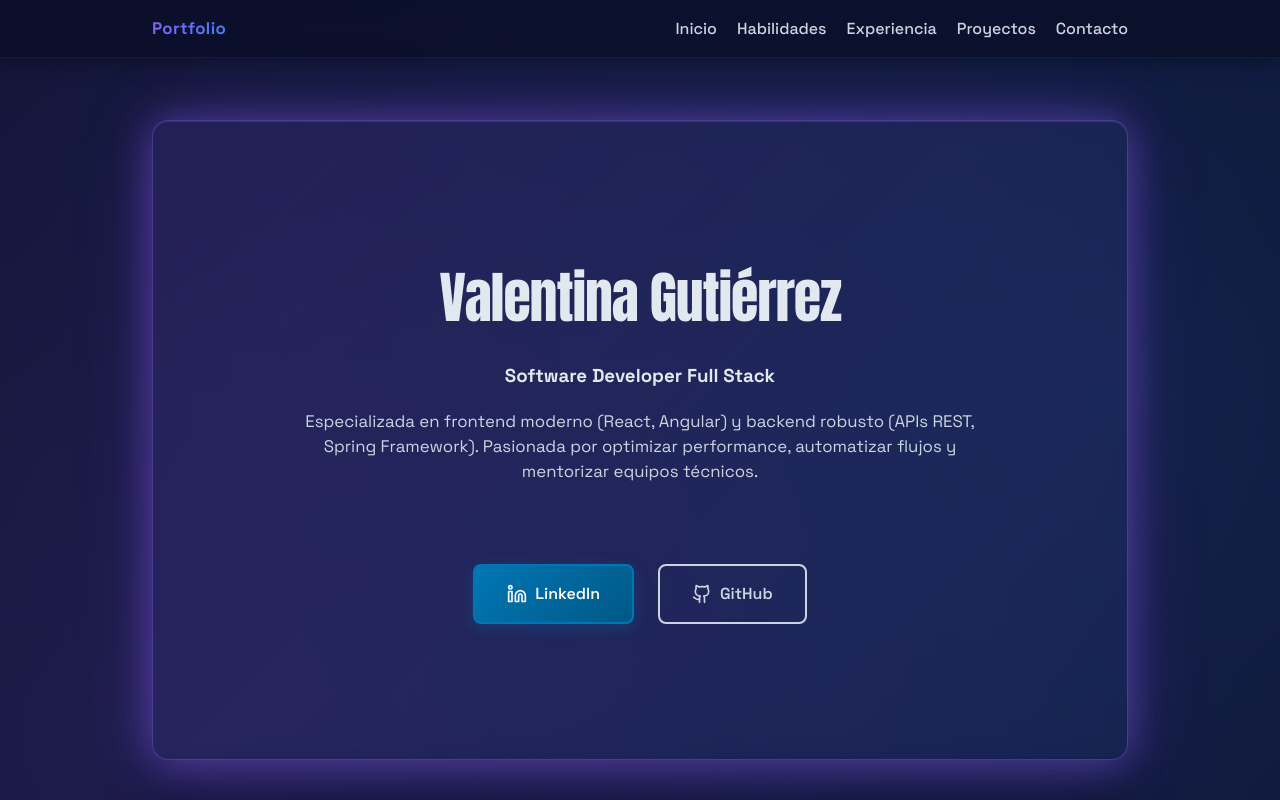
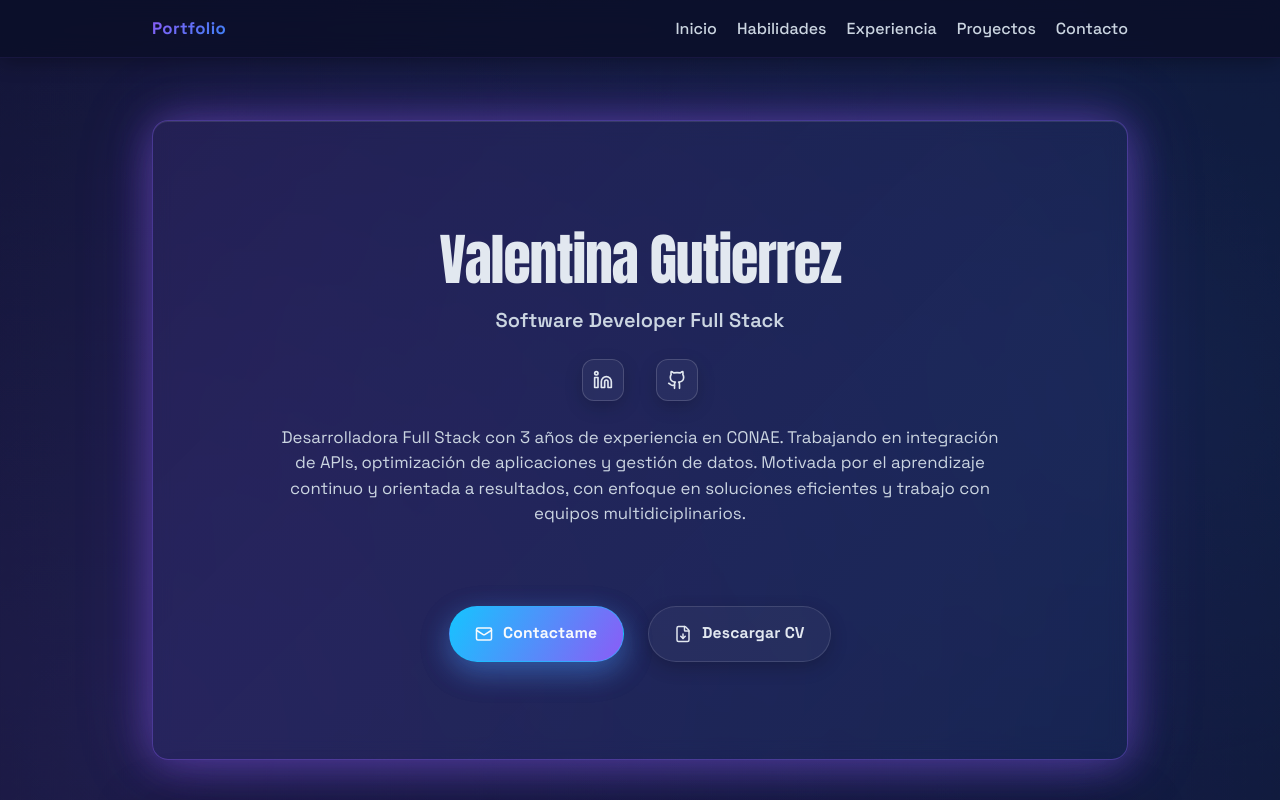
Before and after one commit to vgutierrezz/MyPortfolio, a React (Vite) app: page / in a window 1280 px wide. Shown: the top 800 px of the page. Built offline with nearby package versions, Linux system fonts and the light colour scheme.

Commit message:
Actualización de información de contacto

```diff
--- a/src/App.css
+++ b/src/App.css
@@ -160,21 +160,12 @@ main {
 }
 
 .experience-date {
-        flex-direction: column;
-        align-items: flex-start;
-        gap: 1rem;
-        padding: 1.25rem;
+    flex-shrink: 0;
     font-size: 0.875rem;
     color: #94a3b8;
     font-weight: 500;
     padding-top: 0.25rem;
-        font-size: 0.85rem;
-        padding-top: 0;
     min-width: 140px;
-
-    .experience-highlights {
-        gap: 0.65rem;
-    }
 }
 
 .experience-content {
@@ -390,47 +381,87 @@ main {
     gap: 1.5rem;
     margin-top: 2rem;
     justify-content: center;
+    flex-wrap: wrap;
+}
+
+.hero-position {
+    font-size: 1.25rem;
+    font-weight: 600;
+    color: #cbd5e1;
+    margin-bottom: 1.5rem;
+    margin-top: 0rem;
+}
+
+.hero-socials {
+    display: inline-flex;
+    align-items: center;
+    justify-content: center;
+    gap: 2rem;
+    margin-bottom: 1.5rem;
+}
+
+.hero-socials__link {
+    width: 42px;
+    height: 42px;
+    display: inline-flex;
+    align-items: center;
+    justify-content: center;
+    border-radius: 12px;
+    border: 1px solid rgba(255, 255, 255, 0.16);
+    background: rgba(255, 255, 255, 0.04);
+    color: #e2e8f0;
+    box-shadow: 0 6px 18px rgba(0, 0, 0, 0.18);
+    transition: all 0.2s ease;
+}
+
+.hero-socials__link:hover {
+    transform: translateY(-2px) scale(1.02);
+    border-color: #f8fafc;
+    background: rgba(255, 255, 255, 0.08);
+    color: #ffffff;
 }
 
 .contact-button {
     display: inline-flex;
     align-items: center;
-    gap: 0.5rem;
-    padding: 1rem 2rem;
-    border-radius: 8px;
+    gap: 0.6rem;
+    padding: 0.95rem 1.6rem;
+    border-radius: 999px;
     color: #f8fafc;
-    font-weight: 600;
-    font-size: 1rem;
-    transition: all 0.3s ease;
+    font-weight: 700;
+    letter-spacing: 0.01em;
+    font-size: 0.98rem;
+    transition: all 0.25s ease;
     text-decoration: none;
-    border: 2px solid;
+    border: 1px solid transparent;
     cursor: pointer;
+    box-shadow: 0 8px 24px rgba(0, 0, 0, 0.25), inset 0 1px 0 rgba(255, 255, 255, 0.05);
 }
 
 .contact-button--primary {
-    background: linear-gradient(135deg, #646cff, #535bf2);
-    border-color: #646cff;
-    box-shadow: 0 4px 15px rgba(100, 108, 255, 0.3);
+    background: linear-gradient(120deg, #16c4ff, #8b5cf6);
+    border-color: rgba(22, 196, 255, 0.55);
+    box-shadow: 0 10px 30px rgba(22, 196, 255, 0.28), 0 10px 30px rgba(139, 92, 246, 0.25);
 }
 
 .contact-button--primary:hover {
-    background: linear-gradient(135deg, #535bf2, #4c53e0);
-    border-color: #535bf2;
-    box-shadow: 0 8px 25px rgba(100, 108, 255, 0.5);
-    transform: translateY(-3px);
+    background: linear-gradient(120deg, #12b3e8, #7c3aed);
+    transform: translateY(-2px) scale(1.01);
+    box-shadow: 0 14px 36px rgba(18, 179, 232, 0.35), 0 14px 36px rgba(124, 58, 237, 0.32);
 }
 
-.contact-button--secondary {
-    background: transparent;
-    border-color: #cbd5e1;
-    color: #cbd5e1;
+.contact-button--ghost {
+    background: rgba(255, 255, 255, 0.04);
+    border-color: rgba(255, 255, 255, 0.12);
+    color: #e2e8f0;
+    box-shadow: 0 6px 18px rgba(0, 0, 0, 0.2);
 }
 
-.contact-button--secondary:hover {
+.contact-button--ghost:hover {
     background: rgba(255, 255, 255, 0.08);
     border-color: #f8fafc;
     color: #f8fafc;
-    transform: translateY(-3px);
+    transform: translateY(-2px) scale(1.01);
 }
 
 .contact-button--linkedin {
@@ -577,7 +608,6 @@ main {
     main {
         width: 90%;
     }
-
     main {
         padding: 120px 1rem 88px;
     }
@@ -588,7 +618,6 @@ main {
         width: 92%;
         padding: 0.75rem 1rem;
     }
-
     .navbar__links {
         position: absolute;
         top: 100%;
@@ -602,66 +631,60 @@ main {
         background: rgba(10, 14, 39, 0.95);
         border-bottom: 1px solid rgba(139, 92, 246, 0.2);
     }
-
     .navbar__links--open {
         display: flex;
     }
-
     .navbar__link {
         padding: 0.75rem 0;
         width: 100%;
     }
-
     .navbar__toggle {
         display: inline-flex;
     }
-
     main {
         width: 94%;
         padding: 112px 1rem 80px;
         gap: 48px;
     }
-
     .section {
         padding: 24px;
     }
-
     .experience-card {
         flex-direction: column;
+        align-items: flex-start;
+        gap: 1rem;
+        padding: 1.25rem;
     }
-
     .experience-date {
         min-width: auto;
+        font-size: 0.85rem;
+        padding-top: 0;
     }
-
+    .experience-highlights {
+        gap: 0.65rem;
+    }
     .course-header {
         flex-direction: column;
         align-items: flex-start;
     }
-
     .contact-links {
         flex-direction: column;
         width: 100%;
     }
-
     .contact-button {
         width: 100%;
         justify-content: center;
     }
-
     .contact-methods {
         grid-template-columns: repeat(auto-fit, minmax(220px, 1fr));
     }
-
     #inicio {
         min-height: auto;
         padding: 48px 24px !important;
     }
-
     #inicio h1 {
         font-size: 2.6rem;
     }
-
     .lede {
         font-size: 0.98rem;
     }
@@ -672,46 +695,36 @@ main {
     main {
         width: 96%;
     }
-
     main {
         padding: 104px 0.75rem 72px;
     }
-
     .navbar__links {
         padding: 0 1rem 0.75rem;
     }
-
     .skills-grid {
         grid-template-columns: repeat(auto-fit, minmax(170px, 1fr));
     }
-
     .projects-list,
     .experience-list {
         gap: 1.1rem;
     }
-
     .experience-card {
         padding: 1.1rem;
         gap: 0.85rem;
     }
-
     .experience-title {
         font-size: 1rem;
     }
-
     .experience-highlights li {
         padding-left: 1rem;
         line-height: 1.55;
     }
-
     #inicio h1 {
         font-size: 2.25rem;
     }
-
     #inicio .lede {
         margin-bottom: 2rem;
     }
-
     .contact-methods {
         grid-template-columns: 1fr;
     }
--- a/src/sections/Hero.jsx
+++ b/src/sections/Hero.jsx
@@ -1,21 +1,56 @@
-import { Linkedin, Github } from 'lucide-react'
+import { Mail, FileDown, Linkedin, Github } from "lucide-react"
 
 function Hero() {
   return (
     <section id="inicio" className="section">
-			<h1>Valentina Gutiérrez</h1>
-            <h3>Software Developer Full Stack</h3>
+      <h1>Valentina Gutierrez</h1>
+      <h3 className="hero-position" >Software Developer Full Stack</h3>
+      <div className="hero-socials" aria-label="Redes sociales">
+        <a
+          href="https://www.linkedin.com/in/valentina-gutierrez-a6b060207/"
+          className="hero-socials__link"
+          target="_blank"
+          rel="noopener noreferrer"
+          aria-label="LinkedIn"
+        >
+          <Linkedin size={20} />
+        </a>
+        <a
+          href="https://github.com/vgutierrezz?tab=repositories"
+          className="hero-socials__link"
+          target="_blank"
+          rel="noopener noreferrer"
+          aria-label="GitHub"
+        >
+          <Github size={20} />
+        </a>
+      </div>
       <p className="lede">
-                Especializada en frontend moderno (React,
-                Angular) y backend robusto (APIs REST, Spring Framework). Pasionada por optimizar
-                performance, automatizar flujos y mentorizar equipos técnicos.
+        Desarrolladora Full Stack con 3 años de experiencia en CONAE.
+        Trabajando en integración de APIs, optimización de
+        aplicaciones y gestión de datos. Motivada por el aprendizaje continuo y orientada a
+        resultados, con enfoque en soluciones eficientes y trabajo con equipos multidiciplinarios.
+
       </p>
+
+
       <div className="contact-links">
-        <a href="https://www.linkedin.com/in/valentina-gutierrez-a6b060207/" className="contact-button contact-button--linkedin">
-          <Linkedin size={20} /> LinkedIn
+        <a
+          href="mailto:gutierrezvalentina14@gmail.com"
+          className="contact-button contact-button--primary"
+          aria-label="Escribeme por correo"
+        >
+          <Mail size={18} /> Contactame
         </a>
-        <a href="https://github.com/vgutierrezz?tab=repositories" target="_blank" rel="noopener noreferrer" className="contact-button contact-button--secondary">
-          <Github size={20} /> GitHub
+        <a
+          href="/ValentinaGuti%C3%A9rrezCV.pdf"
+          className="contact-button contact-button--ghost"
+          target="_blank"
+          rel="noopener noreferrer"
+          aria-label="Descargar CV"
+          download
+        >
+          <FileDown size={18} /> Descargar CV
         </a>
       </div>
     </section>
```
Also changed, not shown: 1 other file (tests, documents, lock files or other folders). Lines whose indentation alone changed are shown as unchanged.
